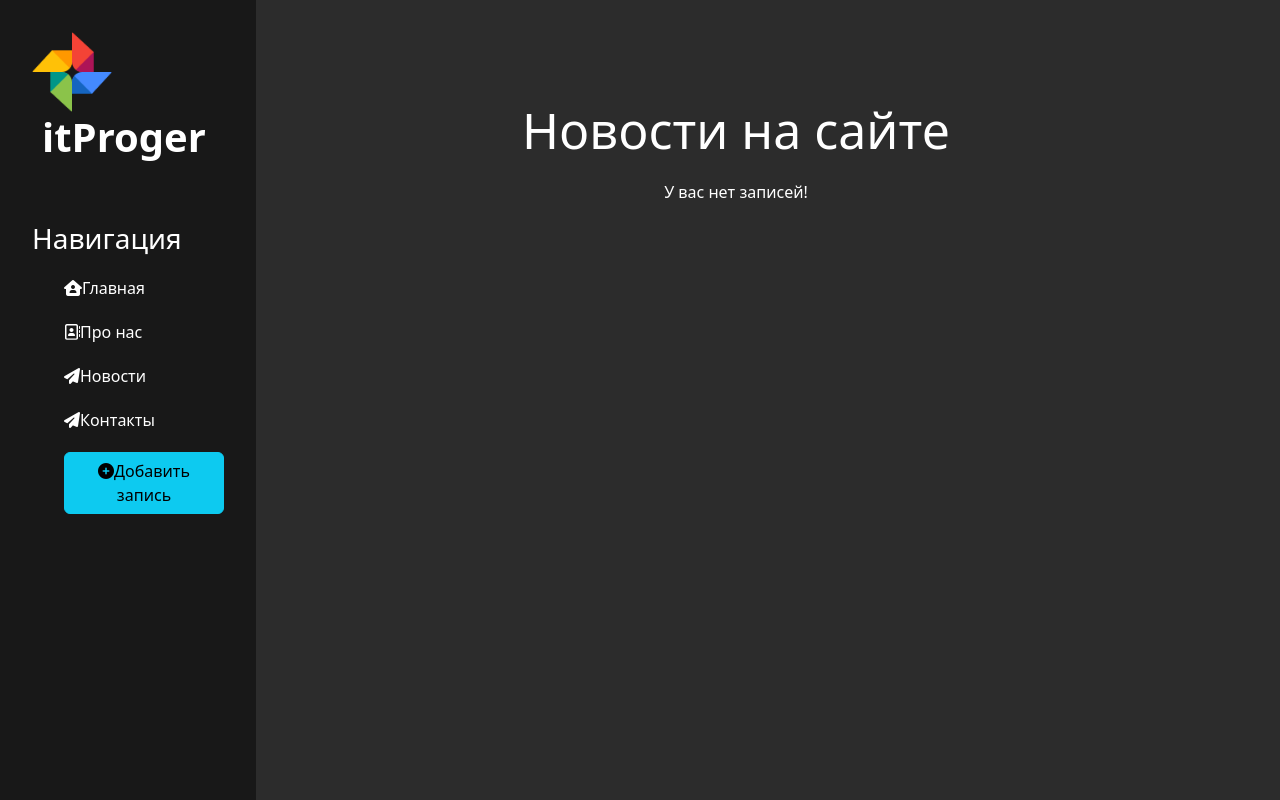
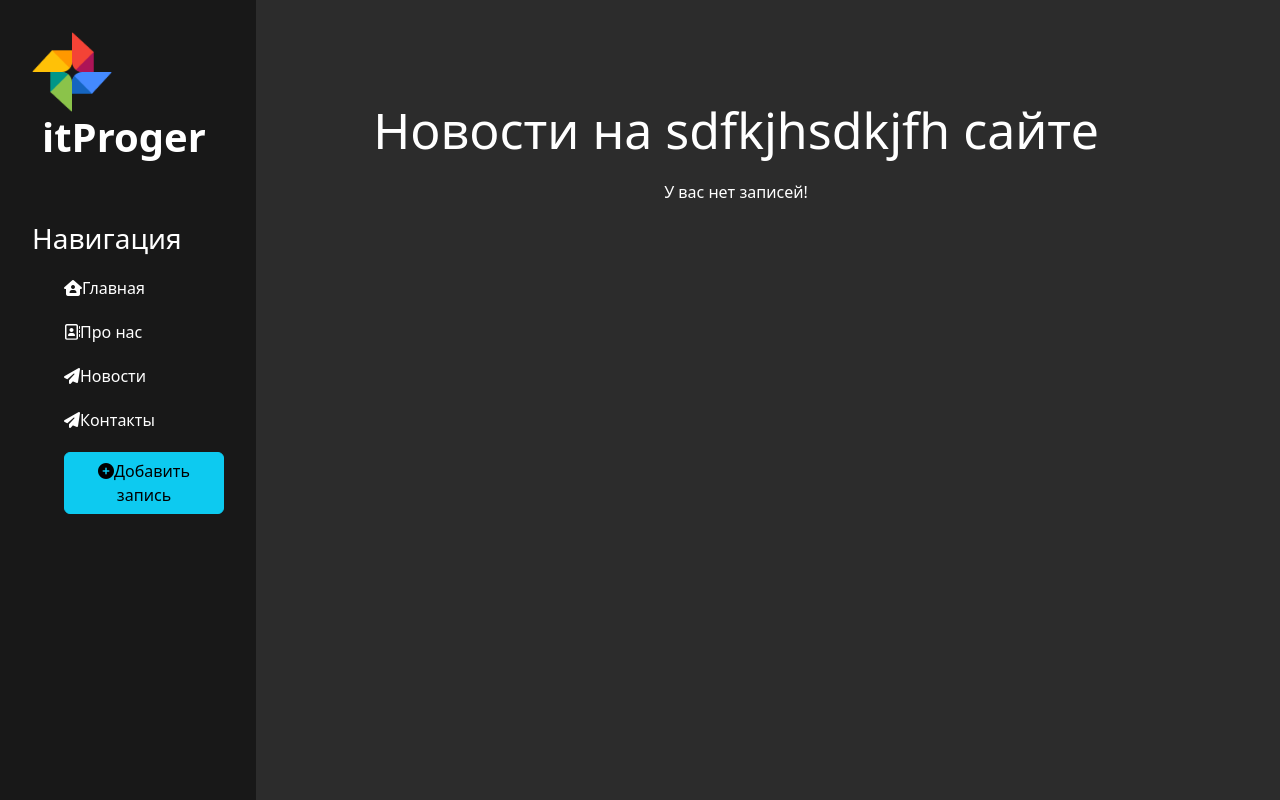
Before and after one commit to Rosichzrm/MyFirstApp, a Django app: page /news1/ in a window 1280 px wide. Run offline with Django 4.2, Linux system fonts and the light colour scheme; data that the repository does not hold is empty.

Commit message:
I made soem tweaks

```diff
--- a/lesson_1/news1/templates/news1/create.html
+++ b/lesson_1/news1/templates/news1/create.html
@@ -3,7 +3,7 @@
 {% block title %}Форма по добавлению статьи{% endblock %}
 
 {% block content%}
-    <div class="features">
+    <div class="features   ghfjhgfhghfjh">
         <h1>Форма по добавлению статьи</h1>
         <form method="post">
             {% csrf_token %}<br>
--- a/lesson_1/news1/templates/news1/news_home.html
+++ b/lesson_1/news1/templates/news1/news_home.html
@@ -4,7 +4,7 @@
 
 {% block content%}
     <div class="features">
-        <h1>Новости на сайте</h1>
+        <h1>Новости на sdfkjhsdkjfh сайте</h1>
 
         {% if news %}
             {% for el in news %}
```
